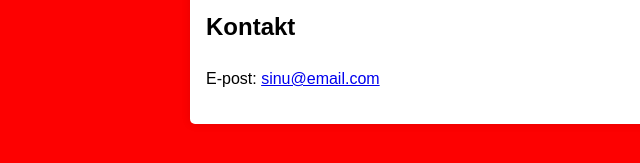
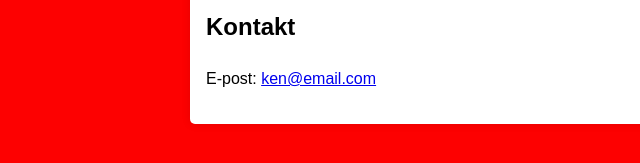
Before and after one commit to luksken24/Minuveeb, a plain HTML site: page index.html in a window 1280 px wide. Shown: the part 573-736 px from the top of the page, 34-674 px from the left. Drawn offline with Linux system fonts and the light colour scheme.

Commit message:
Update index.html

```diff
--- a/index.html
+++ b/index.html
@@ -30,7 +30,7 @@
     </section>
     <section id="contact">
         <h2>Kontakt</h2>
-        <p>E-post: <a href="mailto:kenluks@email.com">sinu@email.com</a></p>
+        <p>E-post: <a href="mailto:kenluks@email.com">ken@email.com</a></p>
     </section>
 </body>
 </html>
```
